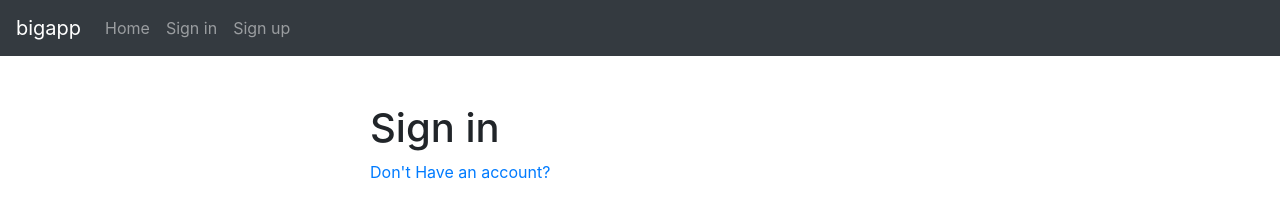
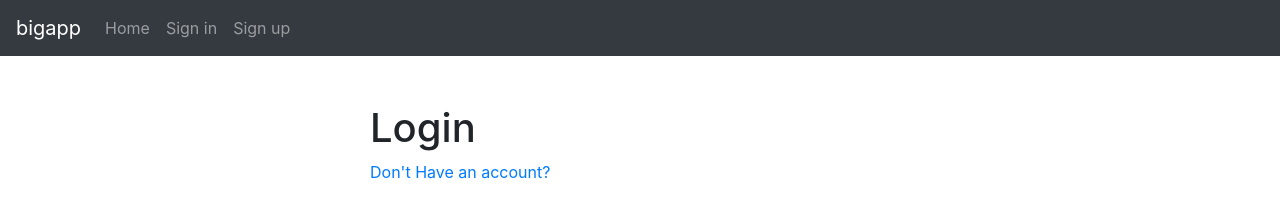
Before and after one commit to vipulkrishnanmd/react-node-app, a React (Create React App) app in the folder webapp/: page /login in a window 1280 px wide. Shown: the top 198 px of the page. Built offline with nearby package versions, Linux system fonts and the light colour scheme; what superagent-promise would draw is missing.

Commit message:
fix auto pull on update

```diff
--- a/webapp/src/components/Login.js
+++ b/webapp/src/components/Login.js
@@ -39,7 +39,7 @@ class Login extends React.Component {
         <div className="container page">
           <div className="row">
             <div className="col-md-6 offset-md-3 col-xs-12">
-              <h1 className="text-xs-center">Sign in</h1>
+              <h1 className="text-xs-center">Login</h1>
               <p className="text-xs-center">
                 <Link to="/register">Don't Have an account?</Link>
               </p>
```
Also changed, not shown: 2 other files (tests, documents, lock files or other folders).
